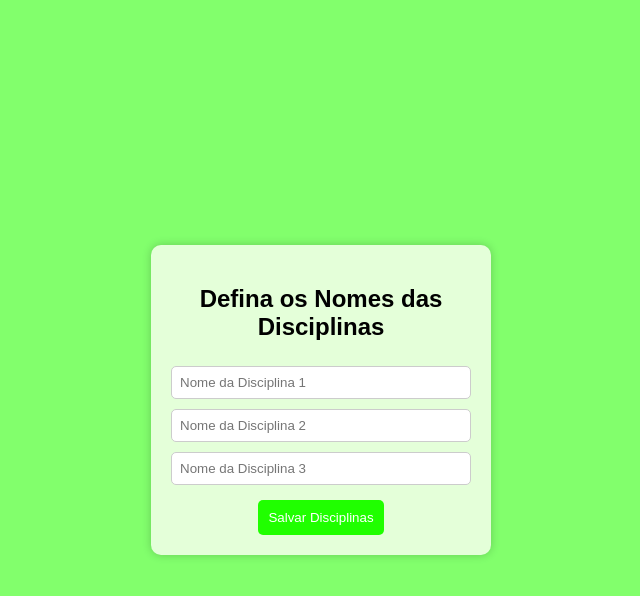
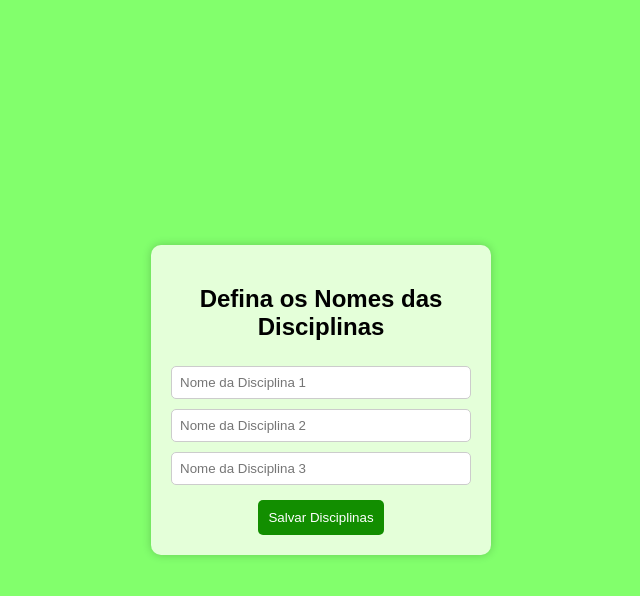
Before and after one commit to Birustieicom/Git-Teste, a plain HTML site: page index.html in a window 1280 px wide. In both pictures the pointer is over the button "Salvar Disciplinas". Shown: the whole page, without its empty margins (319-959 px from the left). Drawn offline with Linux system fonts and the light colour scheme.

Commit message:
Atualizar o index.html

```diff
--- a/index.html
+++ b/index.html
@@ -42,7 +42,7 @@
         }
 
         button:hover {
-            background-color: #20FF00;
+            background-color: #128E00;
         }
 
         #resultado {
```
